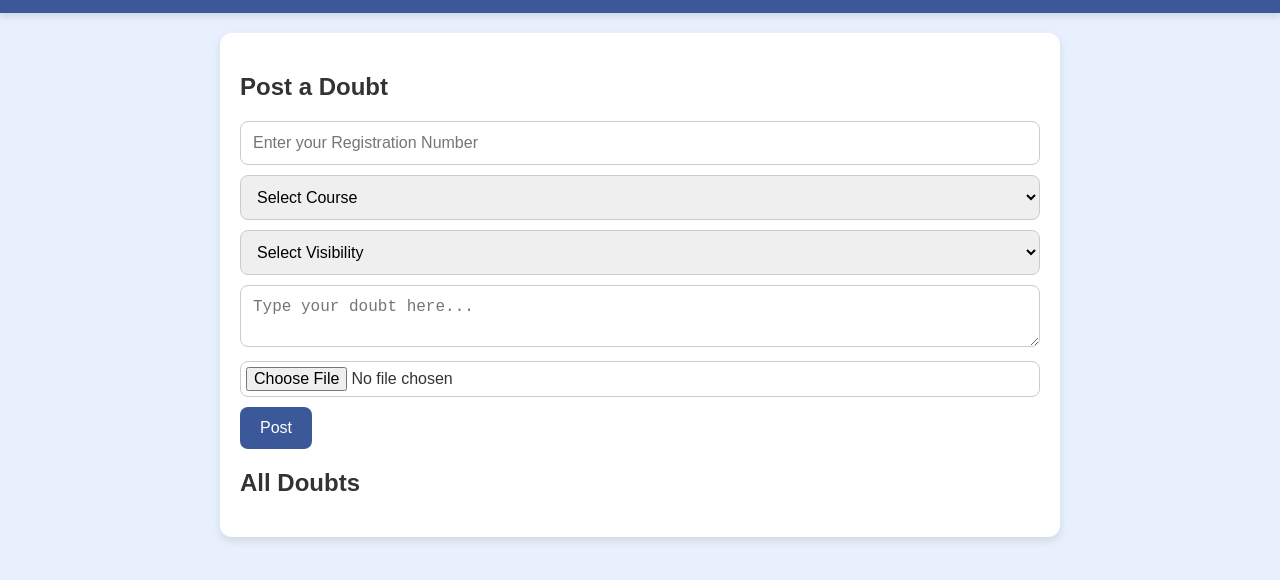
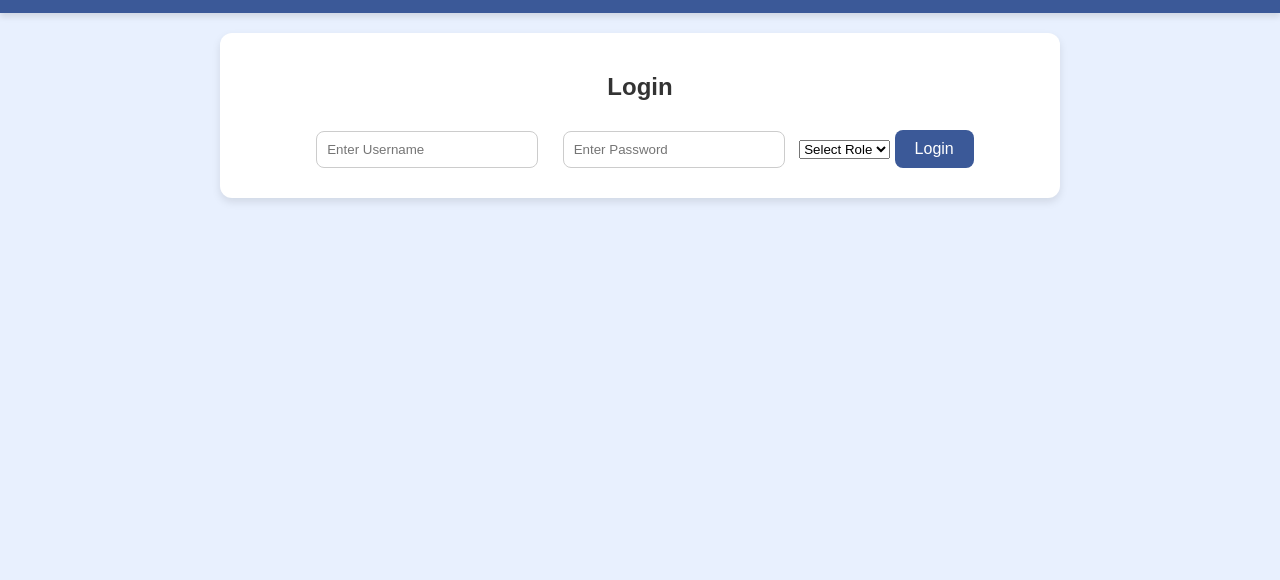
Before and after one commit to ravikirank2018/G-Doubt-App, a plain HTML site: page index.html in a window 1280 px wide. Shown: the part 64-644 px from the top of the page. Drawn offline with Linux system fonts and the light colour scheme.

Commit message:
Update index.html

```diff
--- a/index.html
+++ b/index.html
@@ -34,43 +34,35 @@
             box-shadow: 0 4px 8px rgba(0, 0, 0, 0.1);
             animation: fadeInUp 1s;
         }
-        .doubt-form {
-            margin-bottom: 20px;
+        .login-section {
+            text-align: center;
         }
-        .doubt-form input, .doubt-form textarea, .doubt-form select {
-            width: 100%;
-            margin-bottom: 10px;
-            padding: 12px;
+        .login-section input {
+            margin: 10px;
+            padding: 10px;
+            width: 200px;
             border: 1px solid #ccc;
             border-radius: 8px;
-            box-sizing: border-box;
-            font-size: 16px;
-            transition: box-shadow 0.3s;
         }
-        .doubt-form input:focus, .doubt-form textarea:focus, .doubt-form select:focus {
-            box-shadow: 0 0 8px #3b5998;
-        }
-        .doubt-form button {
+        .login-section button {
             background-color: #3b5998;
             color: white;
             border: none;
-            padding: 12px 20px;
+            padding: 10px 20px;
             border-radius: 8px;
+            cursor: pointer;
             font-size: 16px;
-            cursor: pointer;
-            transition: background-color 0.3s;
         }
-        .doubt-form button:hover {
+        .login-section button:hover {
             background-color: #2d4373;
         }
-        .doubt-form input[type="file"] {
-            padding: 5px;
+        .teacher-dashboard, .student-dashboard {
+            display: none;
         }
-        .doubt-list {
-            list-style-type: none;
-            padding: 0;
+        .dashboard {
+            margin-top: 20px;
         }
-        .doubt-item {
+        .common-doubt {
             background: #f9f9f9;
             margin-bottom: 10px;
             padding: 15px;
@@ -78,25 +70,9 @@
             border-radius: 8px;
             animation: fadeIn 0.5s;
         }
-        .doubt-item .meta {
+        .common-doubt .meta {
             font-size: 0.9em;
             color: #555;
-            margin-bottom: 8px;
-        }
-        .doubt-item .actions {
-            margin-top: 10px;
-        }
-        .doubt-item button {
-            background-color: #4CAF50;
-            color: white;
-            border: none;
-            padding: 6px 12px;
-            border-radius: 6px;
-            font-size: 14px;
-            cursor: pointer;
-        }
-        .doubt-item button:hover {
-            background-color: #45a049;
         }
         @keyframes fadeIn {
             from { opacity: 0; }
@@ -118,8 +94,23 @@
     </header>
 
     <div class="container">
-        <section class="doubt-form">
-            <h2>Post a Doubt</h2>
+        <section class="login-section" id="loginSection">
+            <h2>Login</h2>
+            <input type="text" id="username" placeholder="Enter Username">
+            <input type="password" id="password" placeholder="Enter Password">
+            <select id="role">
+                <option value="">Select Role</option>
+                <option value="student">Student</option>
+                <option value="teacher">Teacher</option>
+            </select>
+            <button onclick="login()">Login</button>
+        </section>
+
+        <section class="student-dashboard dashboard" id="studentDashboard">
+            <h2>Student Dashboard</h2>
+            <button onclick="showDoubtForm()">Post a Doubt</button>
+            <div id="studentDoubtForm" style="display:none;">
+                <h3>Post a Doubt</h3>
                 <input type="text" id="regNo" placeholder="Enter your Registration Number">
                 <select id="course">
                     <option value="">Select Course</option>
@@ -127,83 +118,55 @@
                     <option value="course2">Course 2</option>
                     <option value="course3">Course 3</option>
                 </select>
-            <select id="visibility">
-                <option value="">Select Visibility</option>
-                <option value="students">Visible to Students</option>
-                <option value="faculty">Visible to Faculty</option>
-                <option value="all">Visible to All</option>
-            </select>
                 <textarea id="doubtText" placeholder="Type your doubt here..."></textarea>
-            <input type="file" id="doubtImage" accept="image/*">
-            <button onclick="postDoubt()">Post</button>
+                <button onclick="postDoubt()">Submit Doubt</button>
+            </div>
         </section>
 
-        <section class="doubt-list-section">
-            <h2>All Doubts</h2>
-            <ul class="doubt-list" id="doubtList">
-                <!-- Doubts will appear here -->
+        <section class="teacher-dashboard dashboard" id="teacherDashboard">
+            <h2>Teacher Dashboard</h2>
+            <div id="courseDetails">
+                <h3>Mapped Courses</h3>
+                <ul>
+                    <li>Course 1: 10 Students with doubts</li>
+                    <li>Course 2: 5 Students with doubts</li>
                 </ul>
+                <h3>Most Common Doubts</h3>
+                <div class="common-doubt">
+                    <p>"How to solve problem X in Module Y?"</p>
+                    <div class="meta">Course: Course 1 | Module: Module Y</div>
+                </div>
+            </div>
         </section>
     </div>
 
     <script>
-        function postDoubt() {
-            const regNo = document.getElementById('regNo').value;
-            const course = document.getElementById('course').value;
-            const visibility = document.getElementById('visibility').value;
-            const doubtText = document.getElementById('doubtText').value;
-            const doubtImage = document.getElementById('doubtImage').files[0];
+        function login() {
+            const username = document.getElementById('username').value;
+            const password = document.getElementById('password').value;
+            const role = document.getElementById('role').value;
 
-            if (!regNo || !course || !visibility || doubtText.trim() === '') {
-                alert('Please fill in all fields before posting.');
+            if (!username || !password || !role) {
+                alert('Please fill in all fields.');
                 return;
             }
 
-            const doubtList = document.getElementById('doubtList');
+            document.getElementById('loginSection').style.display = 'none';
 
-            const listItem = document.createElement('li');
-            listItem.className = 'doubt-item';
-
-            const meta = document.createElement('div');
-            meta.className = 'meta';
-            meta.innerText = `Reg No: ${regNo} | Course: ${course} | Visibility: ${visibility} | Date: ${new Date().toLocaleString()}`;
-
-            const text = document.createElement('p');
-            text.innerText = doubtText;
-
-            const actions = document.createElement('div');
-            actions.className = 'actions';
-
-            const resolveButton = document.createElement('button');
-            resolveButton.innerText = 'Mark as Resolved';
-            resolveButton.onclick = function () {
-                listItem.style.textDecoration = 'line-through';
-                resolveButton.disabled = true;
-            };
-
-            actions.appendChild(resolveButton);
-
-            listItem.appendChild(meta);
-            listItem.appendChild(text);
-
-            if (doubtImage) {
-                const img = document.createElement('img');
-                img.src = URL.createObjectURL(doubtImage);
-                img.style.maxWidth = '100%';
-                img.style.marginTop = '10px';
-                img.style.borderRadius = '8px';
-                listItem.appendChild(img);
+            if (role === 'student') {
+                document.getElementById('studentDashboard').style.display = 'block';
+            } else if (role === 'teacher') {
+                document.getElementById('teacherDashboard').style.display = 'block';
+            }
         }
 
-            listItem.appendChild(actions);
+        function showDoubtForm() {
+            document.getElementById('studentDoubtForm').style.display = 'block';
+        }
 
-            doubtList.appendChild(listItem);
-
-            document.getElementById('regNo').value = '';
-            document.getElementById('course').value = '';
-            document.getElementById('visibility').value = '';
-            document.getElementById('doubtText').value = '';
-            document.getElementById('doubtImage').value = '';
+        function postDoubt() {
+            alert('Doubt posted successfully!');
+            document.getElementById('studentDoubtForm').style.display = 'none';
         }
     </script>
 </body>
```
Lines whose indentation alone changed are shown as unchanged.
